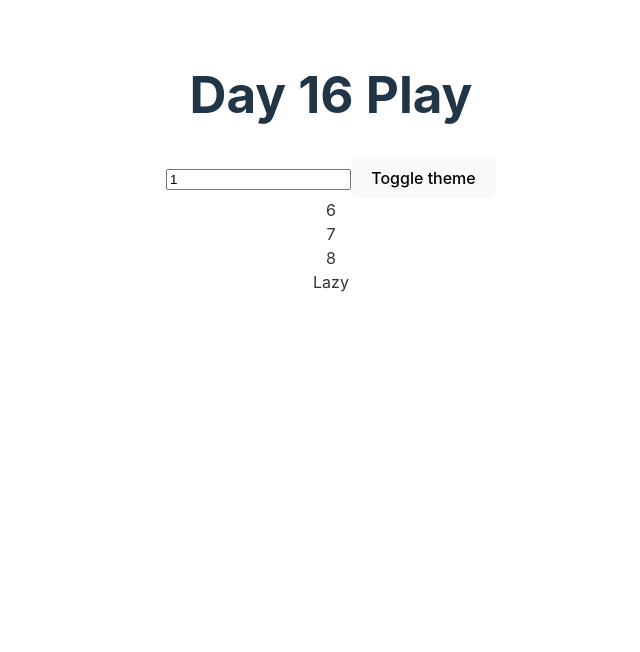
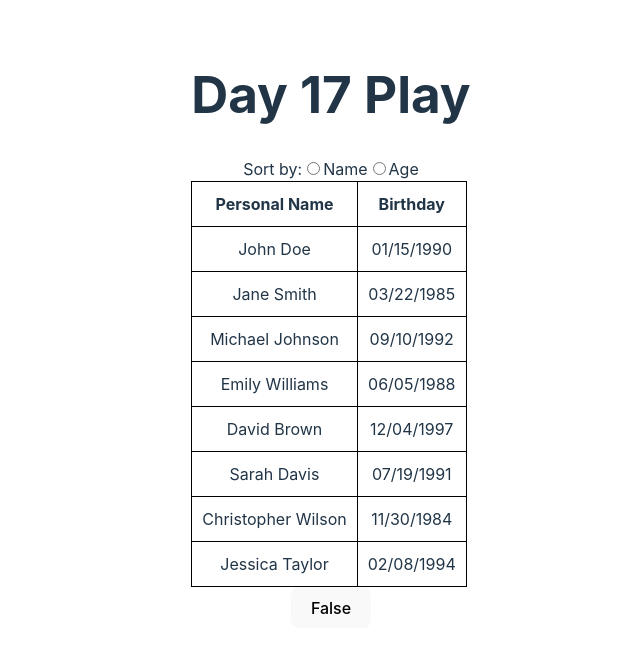
Before and after one commit to felixchen3674/react04292024, a React (Vite) app in the folder homework/react_homework/: page / in a window 1280 px wide. Shown: the top 652 px of the page, without its empty margins (309-949 px from the left). Built offline with nearby package versions, Linux system fonts and the light colour scheme.

Commit message:
homework day17

```diff
--- a/homework/react_homework/src/App.tsx
+++ b/homework/react_homework/src/App.tsx
@@ -13,6 +13,7 @@ import { StudentType } from "./day11_describing_the_ui/Student";
 import Day13Play from "./day13_lifecycles/notes";
 import Day14Play from "./day14_practice";
 import Day16Play from "./day16_custom_hooks/notes";
+import Day17Play from "./day17_performance/notes";
 
 function App() {
   // const student: StudentType = {
@@ -42,7 +43,8 @@ function App() {
       {/* <Day12Play /> */}
       {/* <Day13Play /> */}
       {/* <Day14Play /> */}
-      <Day16Play />
+      {/* <Day16Play /> */}
+      <Day17Play />
     </>
   );
 }
--- a/homework/react_homework/src/day17_performance/BirthdayRecord/index.tsx
+++ b/homework/react_homework/src/day17_performance/BirthdayRecord/index.tsx
@@ -1,7 +1,11 @@
-import { useState } from "react";
+import { useCallback, useEffect, useMemo, useState } from "react";
 
+interface PeopleType {
+  name: string;
+  birthdate: string;
+}
 const getPeople = async () => {
-  const people = [
+  const people: PeopleType[] = [
     {
       name: "John Doe",
       birthdate: "01/15/1990",
@@ -40,5 +44,86 @@ const getPeople = async () => {
 
 // shall be able to sort people based on name or birthdate
 export default function BirthdayRecord() {
-  return <div>BirthdayRecord</div>;
+  const [data, setData] = useState<PeopleType[]>([]);
+  const [sortCriteria, setSortCriteria] = useState("");
+  const [someState, setSomeState] = useState(false);
+  useEffect(() => {
+    const fetchData = async () => {
+      const res = await getPeople();
+      setData(res);
+    };
+    fetchData();
+  }, []);
+  console.log("render function");
+  const handleSortByName = useCallback(() => {
+    console.log("render name");
+    setSortCriteria("name");
+  }, []);
+
+  const handleSortByAge = useCallback(() => {
+    console.log("render age");
+    setSortCriteria("birthdate");
+  }, []);
+
+  const sortedPeople = useMemo(() => {
+    if (sortCriteria === "name") {
+      return [...data].sort((a, b) => a.name.localeCompare(b.name));
+    } else if (sortCriteria === "birthdate") {
+      return [...data].sort(
+        (a, b) =>
+          new Date(a.birthdate).getTime() - new Date(b.birthdate).getTime()
+      );
+    }
+    return data;
+  }, [data, sortCriteria]);
+
+  // const handleSortbyName = (data) => {
+  //   const newdata = [...data].sort((a, b) => a.name.localeCompare(b.name));
+  //   setData(newdata);
+  // };
+  // const handleSortbyAge = (data) => {
+  //   const newdata = [...data].sort(
+  //     (a, b) =>
+  //       new Date(a.birthdate).getTime() - new Date(b.birthdate).getTime()
+  //   );
+  //   setData(newdata);
+  // };
+  const handleState = () => {
+    setSomeState((pre) => !pre);
+  };
+  return (
+    <div>
+      <label>
+        Sort by:
+        <label>
+          <input type="radio" name="sortMethod" onChange={handleSortByName} />
+          Name
+        </label>
+        <label>
+          <input type="radio" name="sortMethod" onChange={handleSortByAge} />
+          Age
+        </label>
+      </label>
+      <table>
+        <thead>
+          <tr>
+            <th>Personal Name</th>
+            <th>Birthday</th>
+          </tr>
+        </thead>
+        <tbody>
+          {sortedPeople &&
+            sortedPeople.map((item) => {
+              return (
+                <tr key={item.name}>
+                  <td>{item.name}</td>
+                  <td>{item.birthdate}</td>
+                </tr>
+              );
+            })}
+        </tbody>
+      </table>
+      <button onClick={handleState}>{someState ? "True" : "False"}</button>
+    </div>
+  );
 }
--- a/homework/react_homework/src/day17_performance/DebouncedCallback.tsx
+++ b/homework/react_homework/src/day17_performance/DebouncedCallback.tsx
@@ -1,4 +1,4 @@
-import { ChangeEvent, useEffect, useState } from "react";
+import { ChangeEvent, useCallback, useEffect, useState } from "react";
 
 function debounce<F extends (...args: any[]) => any>(func: F, wait: number): F {
   let timeoutId: ReturnType<typeof setTimeout> | null = null;
@@ -27,11 +27,11 @@ function apiCall(searchQuery: string) {
 
 export default function DebouncedCallback() {
   const [searchTerm, setSearchTerm] = useState("");
-
+  const debouncedApiCall = useCallback(debounce(apiCall, 500), []);
   const handleChange = (e: ChangeEvent<HTMLInputElement>) => {
     setSearchTerm(e.target.value);
     // instead of using useDebounce hook, use debounce higher order function
-    apiCall(e.target.value);
+    debouncedApiCall(e.target.value);
   };
 
   return (
--- a/homework/react_homework/src/day17_performance/notes/index.tsx
+++ b/homework/react_homework/src/day17_performance/notes/index.tsx
@@ -1,10 +1,12 @@
 import BirthdayRecord from "../BirthdayRecord";
+import DebouncedCallback from "../DebouncedCallback";
 
 export default function Day17Play() {
   return (
     <div>
       <h1>Day 17 Play</h1>
       <BirthdayRecord />
+      {/* <DebouncedCallback /> */}
     </div>
   );
 }
```
